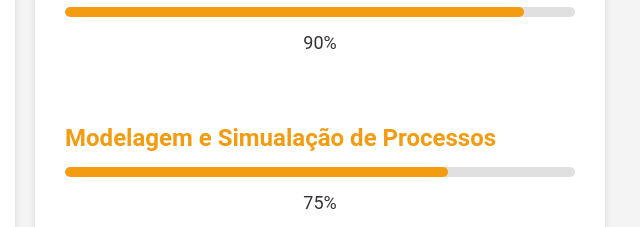
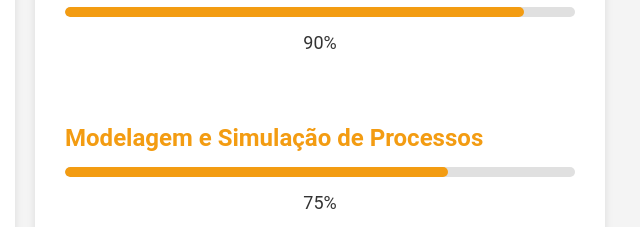
Before and after one commit to Juniorsann/jrzone, a plain HTML site: page index.html in a window 1280 px wide. Shown: the part 1679-1906 px from the top of the page, 615-1255 px from the left. Drawn offline with Linux system fonts and the light colour scheme.

Commit message:
Atualizar o index.html

```diff
--- a/index.html
+++ b/index.html
@@ -110,7 +110,7 @@ document.addEventListener('DOMContentLoaded', function() {
                             <p class="skill-percentage">90%</p>
                         </div>
                         <div class="skill">
-                            <h3>Modelagem e Simualação de Processos</h3>
+                            <h3>Modelagem e Simulação de Processos</h3>
                             <div class="skill-bar">
                                 <div class="skill-fill" style="width: 75%;"></div>
                             </div>
```
